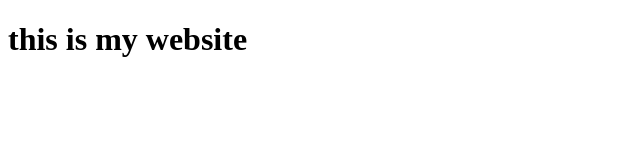
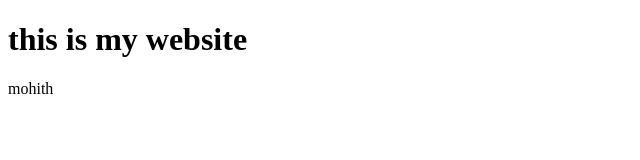
Before and after one commit to Mohithram30/Mohith.github.io, a plain HTML site: page index.html in a window 1280 px wide. Shown: the full height of the page, 0-640 px from the left. Drawn offline with Linux system fonts and the light colour scheme.

Commit message:
changed index.html

```diff
--- a/index.html
+++ b/index.html
@@ -7,5 +7,6 @@
 </head>
 <body>
     <h1>this is my website</h1>
+    <p>mohith</p>
 </body>
 </html>
```
